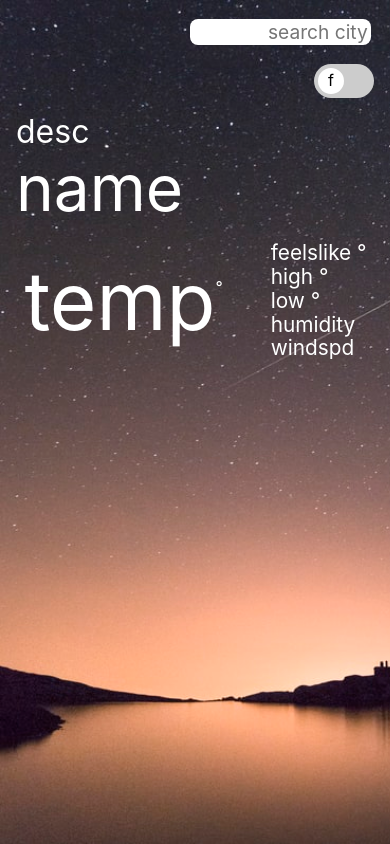
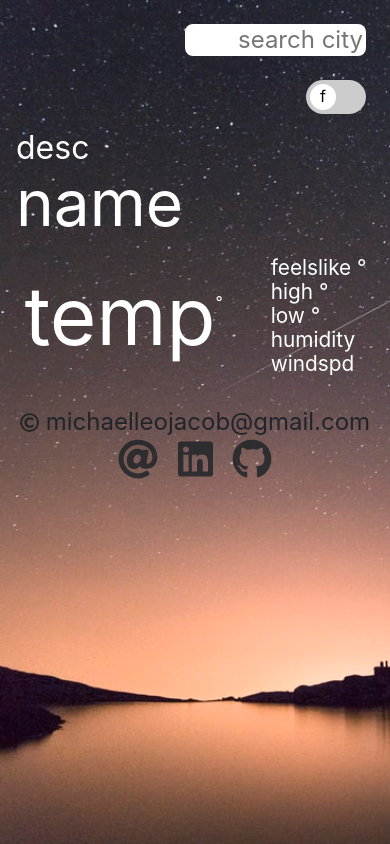
Before and after one commit to Michaelleojacob/weatherv1, a website built with webpack: page src/index.html in a window 390 px wide. Built offline with nearby package versions, Linux system fonts and the light colour scheme; no server answers.

Commit message:
added splashmark/watermark/links lol. Everything looks good, just need to add media queries

```diff
--- a/package.json
+++ b/package.json
@@ -13,6 +13,9 @@
   "author": "Michael Jacob",
   "license": "ISC",
   "description": "",
+  "dependencies": {
+    "@fortawesome/fontawesome-free": "^5.15.4"
+  },
   "devDependencies": {
     "css-loader": "^6.5.0",
     "dotenv-webpack": "^7.0.3",
--- a/src/index.html
+++ b/src/index.html
@@ -53,6 +53,20 @@
           </div>
         </div>
       </div>
+      <div id="footer">
+        <div id="email"><span class="far fa-copyright"></span> michaelleojacob@gmail.com</div>
+        <div id="links">
+          <a class="link" href="mailto: michaelleojacob@gmail.com" target="_blank">
+            <span class="fas fa-at"></span>
+          </a>
+          <a class="link" href="https://www.linkedin.com/in/michael-leo-jacob/" target="_blank">
+            <span class="fab fa-linkedin"></span
+          ></a>
+          <a class="link" href="https://github.com/Michaelleojacob/weatherv1" target="_blank">
+            <span class="fab fa-github"></span
+          ></a>
+        </div>
+      </div>
     </div>
   </body>
 </html>
--- a/src/script.js
+++ b/src/script.js
@@ -1,4 +1,8 @@
 import './style.css';
+import '@fortawesome/fontawesome-free/js/fontawesome';
+import '@fortawesome/fontawesome-free/js/solid';
+import '@fortawesome/fontawesome-free/js/regular';
+import '@fortawesome/fontawesome-free/js/brands';
 
 const toggler = document.querySelector('#checkbox');
 
--- a/src/style.css
+++ b/src/style.css
@@ -2,3 +2,12 @@
 @import './view/app.css';
 @import './toggle/toggle.css';
 @import './view/card.css';
+@import './view/linkAndInput.css';
+
+a,
+a:hover,
+a:focus,
+a:active {
+  text-decoration: none;
+  color: inherit;
+}
--- a/src/view/app.css
+++ b/src/view/app.css
@@ -13,30 +13,6 @@ body {
   font-family: -apple-system, BlinkMacSystemFont, 'Segoe UI', Roboto, Oxygen, Ubuntu, Cantarell,
     'Open Sans', 'Helvetica Neue', sans-serif;
 }
-
-#inputWrapper {
-  align-self: flex-end;
-  padding: 1em;
-  font-size: 1.2em;
-}
-
-#input {
-  text-align: end;
-  width: max(175px, 30vw);
-  border-radius: 8px;
-  border: 1px solid transparent;
-}
-
-#input:focus {
-  outline-width: 0;
-  border: 1px solid black;
-}
-
-#toggler {
-  padding-right: 1em;
-  align-self: flex-end;
-}
-
 #cardWrap {
   align-self: center;
   color: white;
--- /dev/null
+++ b/src/view/linkAndInput.css
@@ -0,0 +1,62 @@
+#inputWrapper {
+  font-size: 1.5em;
+  display: flex;
+  flex-direction: row;
+  justify-content: flex-end;
+  margin: 1em;
+}
+
+#input {
+  text-align: end;
+  width: max(175px, 30vw);
+  border-radius: 8px;
+  border: 1px solid transparent;
+}
+
+#input:focus {
+  outline-width: 0;
+  border: 1px solid black;
+}
+
+#toggler {
+  margin-right: 1.5em;
+  align-self: flex-end;
+}
+
+#footer {
+  display: flex;
+  justify-content: center;
+  margin-top: 2em;
+  flex-direction: column;
+  align-items: center;
+  color: #212529;
+}
+
+#email {
+  font-size: 1.5em;
+}
+.fa-copyright {
+  font-size: 0.8em;
+}
+
+#links {
+  font-size: 2.5em;
+  color: #212529;
+  opacity: 85%;
+}
+
+.fa-at {
+  margin: 0.1em;
+}
+
+.fa-linkedin {
+  margin: 0.1em;
+}
+.fa-github {
+  margin: 0.1em;
+}
+
+.link:hover {
+  opacity: 50%;
+  cursor: pointer;
+}
```
Also changed, not shown: dist/index.html, 2 other files.
